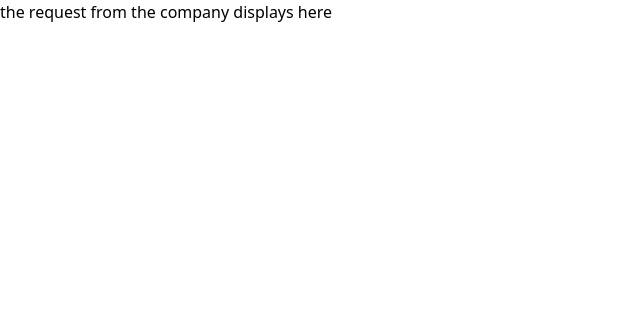
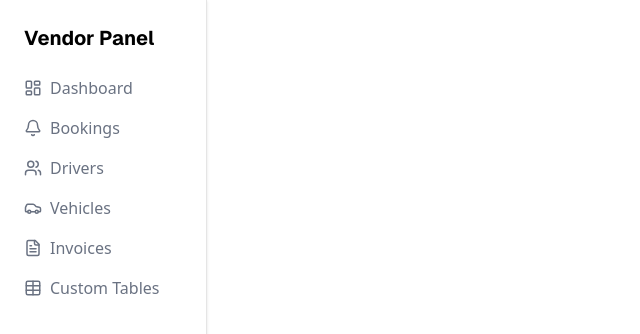
Before and after one commit to Dharineesh-M-R/vendor-dashboard, a Next.js app in the folder frontend/: page /main in a window 1280 px wide. Shown: the top 334 px of the page, without its empty margins (0-640 px from the left). Built offline with nearby package versions, Linux system fonts and the light colour scheme.

Commit message:
main dashboard

```diff
--- a/frontend/src/app/main/page.tsx
+++ b/frontend/src/app/main/page.tsx
@@ -1,9 +1,39 @@
-export default function mainpage(){
-    return (
-        <main id="bg" className="bg-white h-screen">
-            <div id="notification area" className="text-black">
-                the request from the company displays here
-            </div>
-        </main>
-    )
+import { LayoutDashboard, Bell, Users, Car, FileText, Table } from 'lucide-react';
+
+export default function MainPage() {
+  return (
+    <>
+      <div className="grid grid-cols-12 gap-x-2 gap-y-2 h-screen">
+        <aside className="col-span-2 border-r p-6 space-y-6 shadow-sm">
+          <div className="text-xl text-black font-bold font-sans">Vendor Panel</div>
+          <nav className="space-y-4">
+            <a href="#dashboard" className="flex gap-2 items-center text-gray-500 hover:text-black">
+              <LayoutDashboard size={18} />
+              <span>Dashboard</span>
+            </a>
+            <a href="#booking" className="flex gap-2 items-center text-gray-500 hover:text-black">
+              <Bell size={18} />
+              <span>Bookings</span>
+            </a>
+            <a href="#drivers" className="flex gap-2 items-center text-gray-500 hover:text-black">
+              <Users size={18} />
+              <span>Drivers</span>
+            </a>
+            <a href="#vehicles" className="flex gap-2 items-center text-gray-500 hover:text-black">
+              <Car size={18} />
+              <span>Vehicles</span>
+            </a>
+            <a href="#invoices" className="flex gap-2 items-center text-gray-500 hover:text-black">
+              <FileText size={18} />
+              <span>Invoices</span>
+            </a>
+            <a href="#customtables" className="flex gap-2 items-center text-gray-500 hover:text-black">
+              <Table size={18} />
+              <span>Custom Tables</span>
+            </a>
+          </nav>
+        </aside>
+      </div>
+    </>
+  );
 }
```
